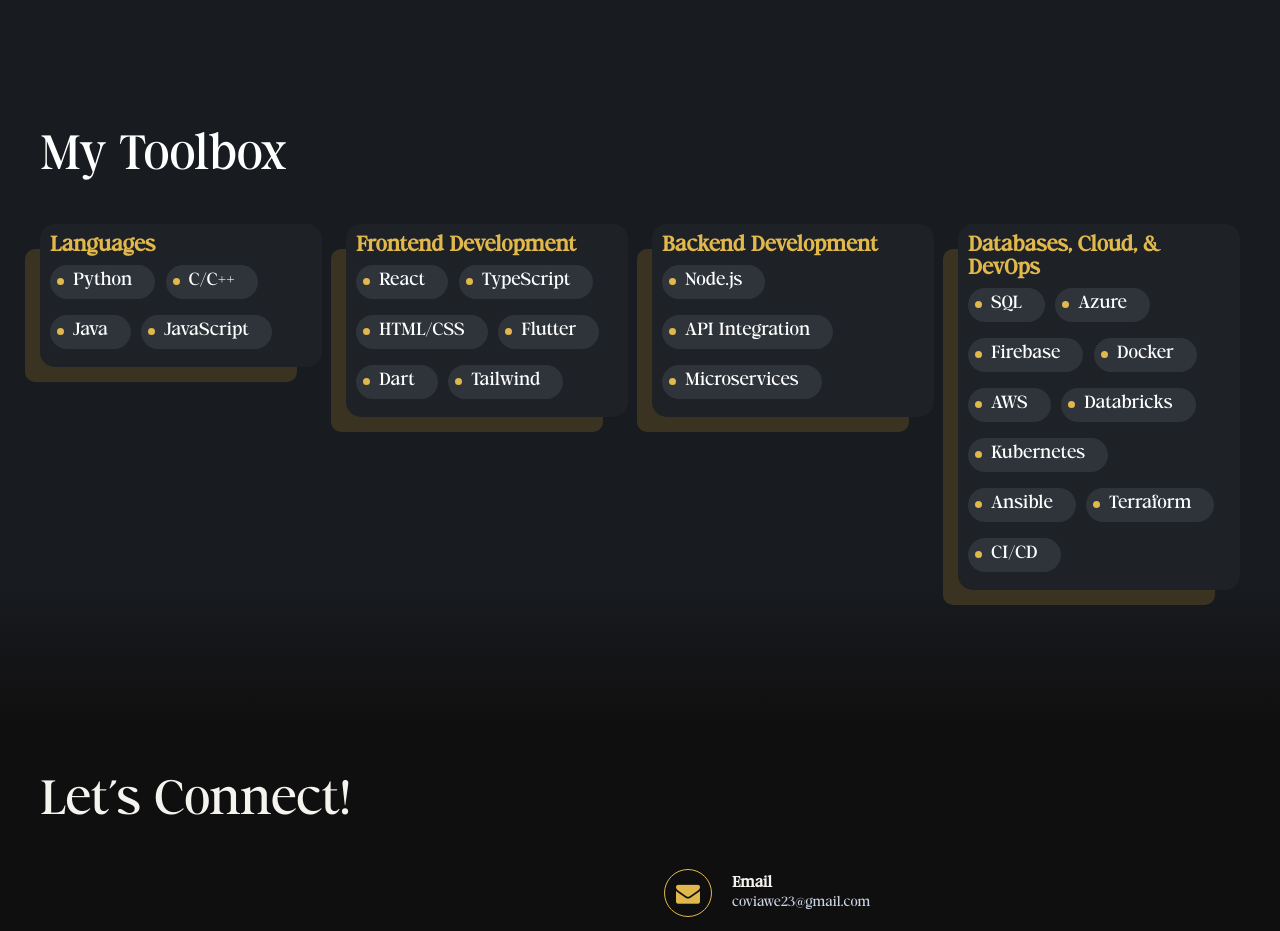
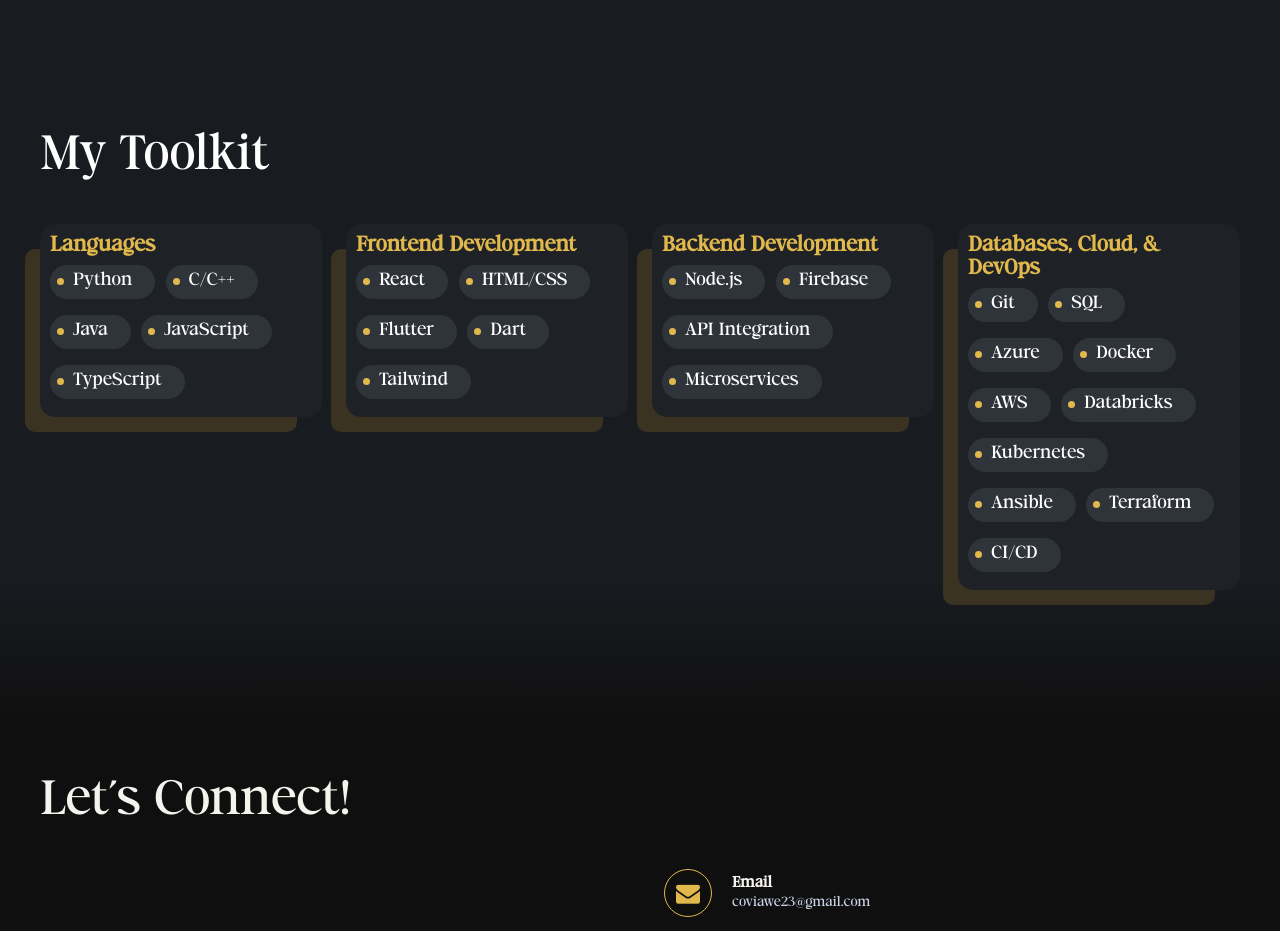
Before and after one commit to caleboviawe/Portfolio, a plain HTML site: page index.html in a window 1280 px wide. Shown: the part 4320-5251 px from the top of the page. Drawn offline with Linux system fonts and the light colour scheme.

Commit message:
minor changes with the skills section ordering.

```diff
--- a/index.html
+++ b/index.html
@@ -365,7 +365,7 @@
 
     <!-- Skills Section -->
     <section id="skills" class="scroll-fade">
-        <h2>My Toolbox</h2>
+        <h2>My Toolkit</h2>
         <div class="skills-container">
             <div class="card">
                 <span class="title">Languages</span>
@@ -375,6 +375,7 @@
                     <li class="tag__name">C/C++</li>
                     <li class="tag__name">Java</li>
                     <li class="tag__name">JavaScript</li>
+                    <li class="tag__name">TypeScript</li>
                     </ul>
                 </div>
             </div>
@@ -383,7 +384,6 @@
                 <div class="card__tags">
                     <ul class="tag">
                     <li class="tag__name">React</li>
-                    <li class="tag__name">TypeScript</li>
                     <li class="tag__name">HTML/CSS</li>
                     <li class="tag__name">Flutter</li>
                     <li class="tag__name">Dart</li>
@@ -396,6 +396,7 @@
                 <div class="card__tags">
                     <ul class="tag">
                     <li class="tag__name">Node.js</li>
+                    <li class="tag__name">Firebase</li>
                     <li class="tag__name">API Integration</li>
                     <li class="tag__name">Microservices</li>
                     </ul>
@@ -405,9 +406,9 @@
                 <span class="title">Databases, Cloud, & DevOps</span>
                 <div class="card__tags">
                     <ul class="tag">
+                    <li class="tag__name">Git</li>
                     <li class="tag__name">SQL</li>
                     <li class="tag__name">Azure</li>
-                    <li class="tag__name">Firebase</li>
                     <li class="tag__name">Docker</li>
                     <li class="tag__name">AWS</li>
                     <li class="tag__name">Databricks</li>
```
